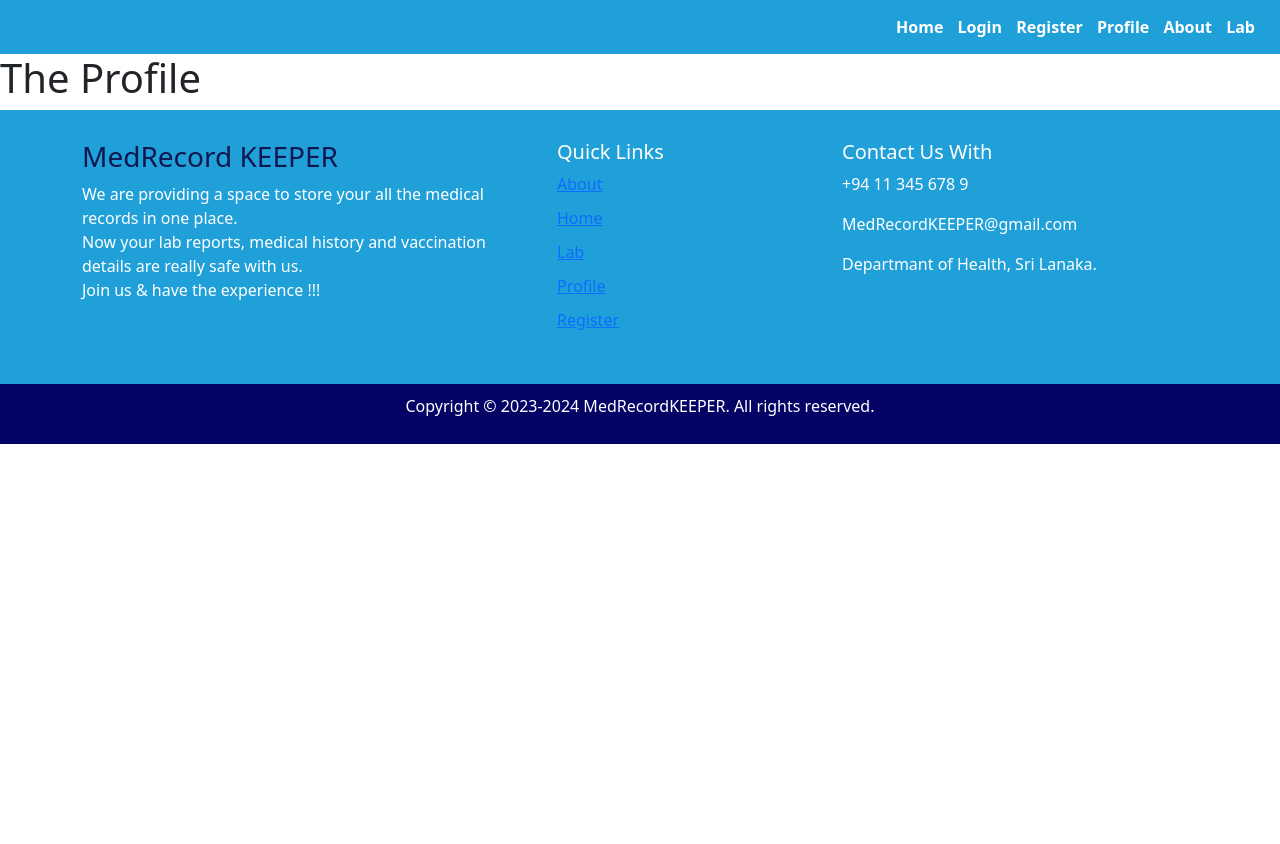
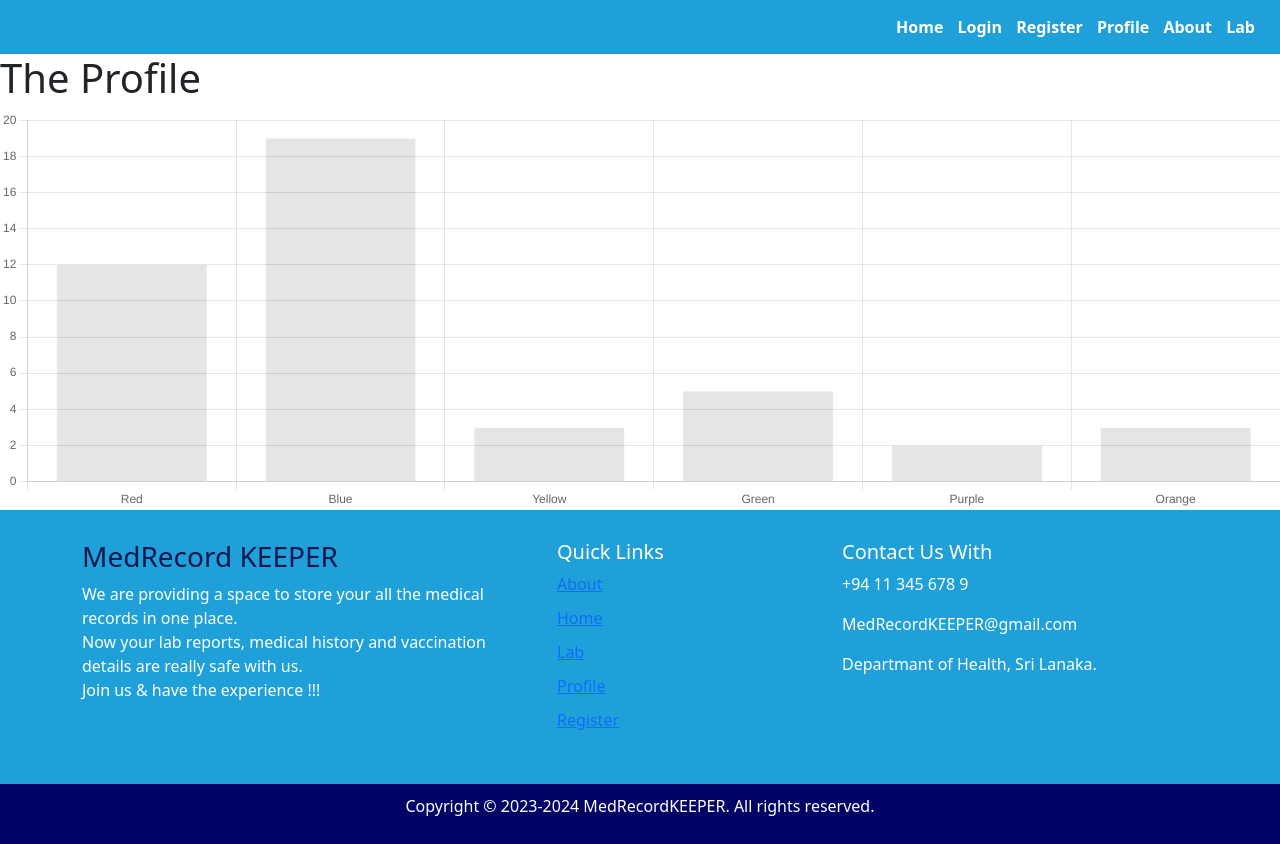
Before and after one commit to pavithra990623/final-year-project, a React (Create React App) app: page /Profile in a window 1280 px wide. Before the commit the page ends 800 px from the top, so only its background shows below. Built offline with nearby package versions, Linux system fonts and the light colour scheme.

Commit message:
charts
done

```diff
--- a/package.json
+++ b/package.json
@@ -7,8 +7,10 @@
     "@testing-library/react": "^13.4.0",
     "@testing-library/user-event": "^13.5.0",
     "bootstrap": "^5.3.2",
+    "chart.js": "^4.4.1",
     "firebase": "^10.7.1",
     "react": "^18.2.0",
+    "react-chartjs-2": "^5.2.0",
     "react-dom": "^18.2.0",
     "react-redux": "^9.0.4",
     "react-router-dom": "^6.21.1",
--- /dev/null
+++ b/src/Charts/BarChart.js
@@ -0,0 +1,45 @@
+import React from 'react';
+import { Chart as ChartJS, BarElement, CategoryScale, LinearScale } from 'chart.js';
+import { Bar } from 'react-chartjs-2';
+
+ChartJS.register(
+    CategoryScale,
+    LinearScale,
+    BarElement
+);
+
+const BarChart = () => {
+    var data = {
+        labels: ['Red', 'Blue', 'Yellow', 'Green', 'Purple', 'Orange'],
+        datasets: [{
+            label: '# of Votes',
+            data: [12, 19, 3, 5, 2, 3],
+            borderWidth: 1
+        }]
+    };
+    var Options = {
+        maintainAspectRatio: false,
+        scales: {
+            y: {
+                beginAtZero: true
+            }
+        },
+        legend: {
+            labels: {
+                fontSize: 26
+            }
+        }
+    };
+
+    return (
+        <div>
+            <Bar
+                data={data}
+                height={400}
+                options={Options}
+            />
+        </div>
+    );
+};
+
+export default BarChart;
--- a/src/Pages/Profile.js
+++ b/src/Pages/Profile.js
@@ -1,6 +1,7 @@
 import React from 'react';
 import Header from '../components/Header';
 import Footer from '../components/Footer';
+import BarChart from '../Charts/BarChart';
 
 import './Profile.css';
 
@@ -11,6 +12,7 @@ export default function Profile() {
     <div>
     <Header/>
       <h1>The Profile</h1>
+      <BarChart/>
     <Footer/>
     </div>
   )
```
Also changed, not shown: src/Charts/LineChart.js (added, +10 -0 lines), 1 other file (tests, documents, lock files or other folders).
